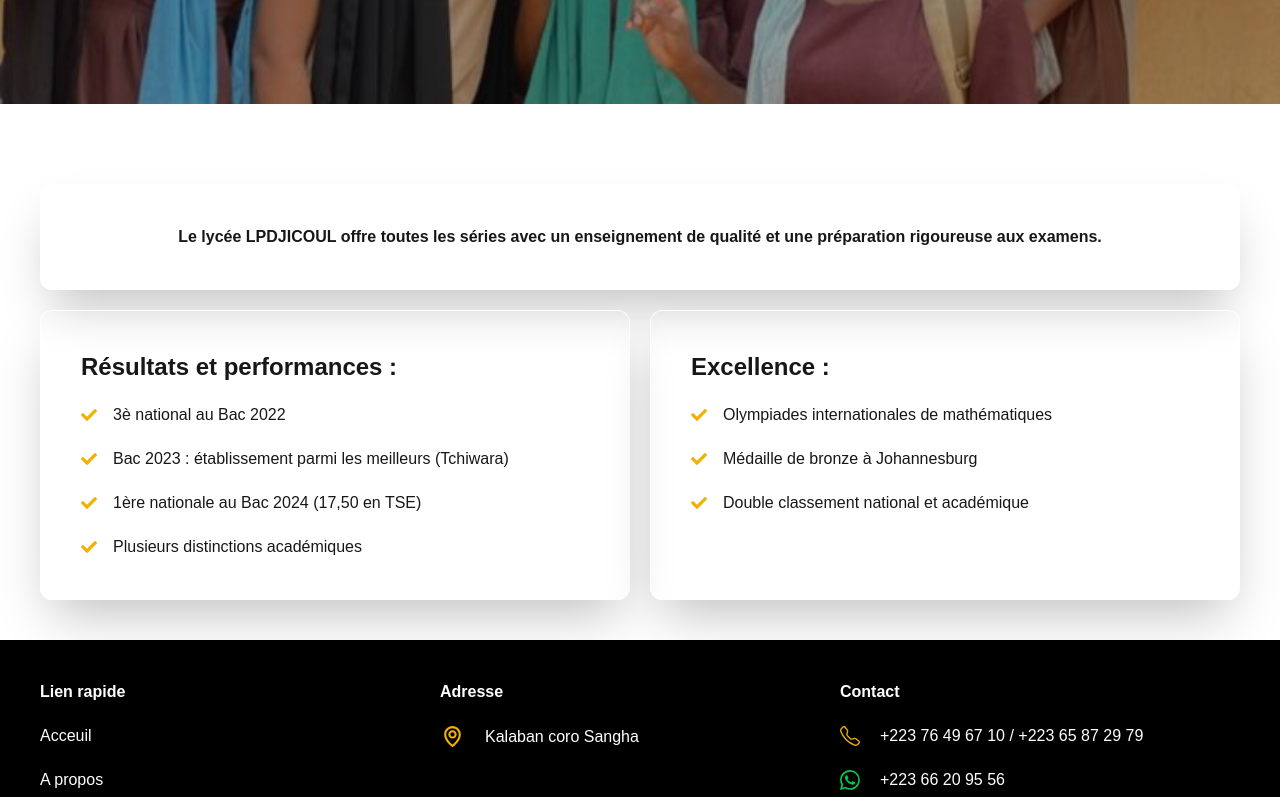
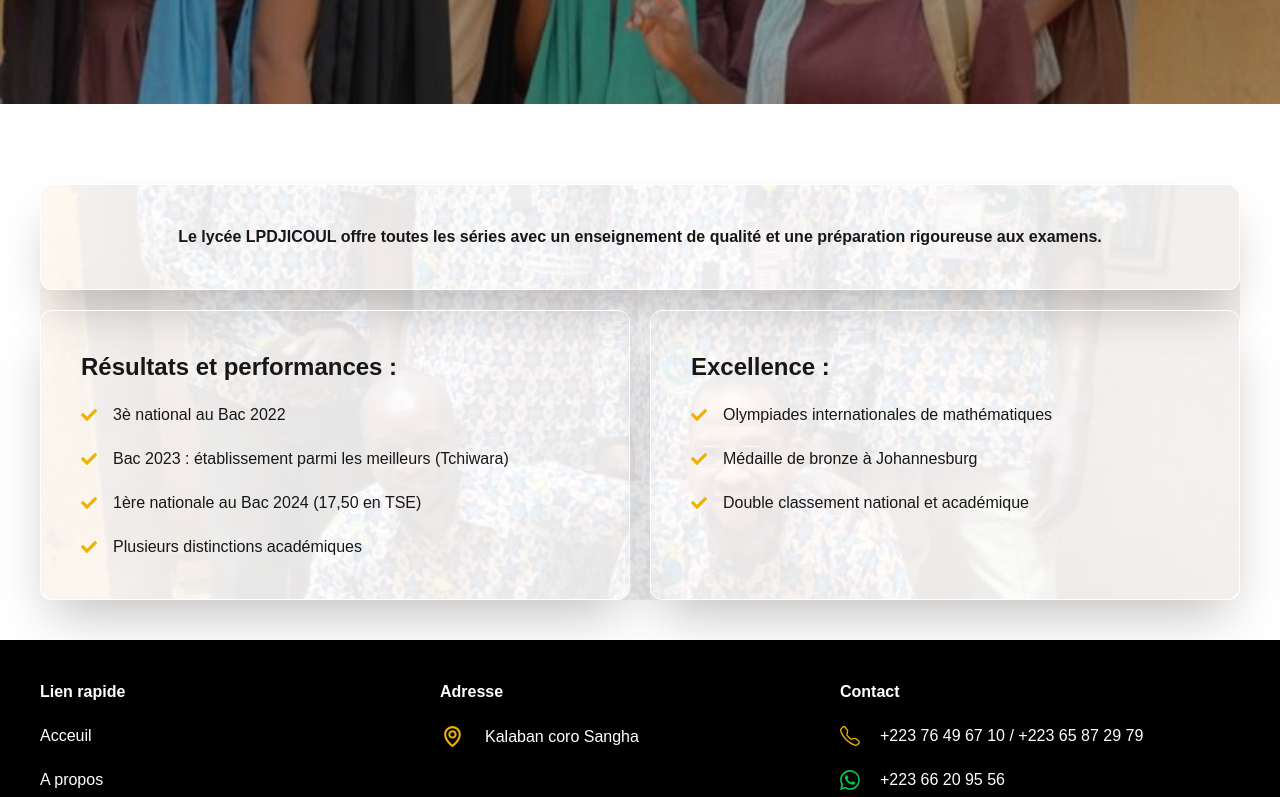
Before and after one commit to oumar-dev-app/emp-lycee, a Next.js app: page /espace-secondaire in a window 1280 px wide. Shown: the part 525-1322 px from the top of the page. Built offline with nearby package versions, Linux system fonts and the light colour scheme.

Commit message:
Ajout des arriere plan au different page

```diff
--- a/_Components/Promoteur.tsx
+++ b/_Components/Promoteur.tsx
@@ -1,22 +1,37 @@
 import Adresse from './Adresse';
 const image = [
     {
-            id:1,
-            img:"/promoteur.jpg",
-            title:"promoteur"
+        id: 1,
+        img: "/promoteur.jpg",
+        title: "promoteur"
     }
 ]
+
+const bgImage = [
+    {
+        id: 1,
+        image: "/apropos.jpg"
+    }
+]
+
 function Promoteur() {
     return (
         <div className='max-w-7xl m-auto p-10 mt-10'>
-
+            {
+                bgImage.map((item) => (
+                    <div
+                        style={{ backgroundImage: `url(${item.image})` }}
+                        key={item.id}
+                        className='w-full h-full bg-cover bg-center rounded-2xl'
+                    >
+                        <div className="bg-white/90 w-full h-full">
                             <div className='grid grid-cols-1 md:grid-cols-2 gap-5'>
                                 <div className='shadow-2xl rounded-xl'>
                                     {
                                         image.map((item) => (
                                             <div key={item.id}
                                                 className=' h-140 w-full bg-cover bg-center rounded-xl'
-                                style={{backgroundImage:`url(${item.img})`}}
+                                                style={{ backgroundImage: `url(${item.img})` }}
                                             >
                                             </div>
                                         ))
@@ -34,6 +49,14 @@
                             </div>
                              <Adresse />
                         </div>
+
+
+                    </div>
+                ))
+            }
+
+
+        </div>
     )
 }
 
--- a/_Components/Space-primaire.tsx
+++ b/_Components/Space-primaire.tsx
@@ -2,9 +2,25 @@ import React from 'react'
 import Image from 'next/image';
 import { FaCheck } from 'react-icons/fa';
 
+const bgImage = [
+  {
+    id: 1,
+    image: "/apropos.jpg"
+  }
+]
+
 function Space_primaire() {
   return (
     <div className='max-w-7xl m-auto p-10 mt-10'>
+
+      {
+        bgImage.map((item) => (
+          <div
+            style={{ backgroundImage: `url(${item.image})` }}
+            key={item.id}
+            className='w-full h-full bg-cover bg-center rounded-2xl'
+          >
+            <div className="bg-white/90 w-full h-full">
               <div className='l space-y-5'>
                 <div className='border border-white shadow-2xl p-10 rounded-xl space-y-5' >
                   <p className='font-bold  text-center'>L’école fondamentale EPMS assure une formation solide du primaire jusqu’au collège avec un encadrement de qualité.</p>
@@ -13,25 +29,33 @@ function Space_primaire() {
                   <div className='border border-white shadow-2xl p-10 rounded-xl space-y-5' >
                     <h1 className='text-2xl font-bold'>Résultats:</h1>
                     <ul className='space-y-5'>
-              <li className='flex items-center gap-4'> <FaCheck  className="text-yellow-500"/> DEF 2020 : 100% </li>
-              <li className='flex items-center gap-4'> <FaCheck  className="text-yellow-500"/> DEF 2021 : 3 élèves parmi les 10 meilleurs </li>
-              <li className='flex items-center gap-4'> <FaCheck  className="text-yellow-500"/> DEF 2022 : 95%  </li>
-              <li className='flex items-center gap-4'> <FaCheck  className="text-yellow-500"/> DEF 2023 : 90% </li>
-               <li className='flex items-center gap-4'> <FaCheck  className="text-yellow-500"/> DEF 2024 : 97% </li>
+                      <li className='flex items-center gap-4'> <FaCheck className="text-yellow-500" /> DEF 2020 : 100% </li>
+                      <li className='flex items-center gap-4'> <FaCheck className="text-yellow-500" /> DEF 2021 : 3 élèves parmi les 10 meilleurs </li>
+                      <li className='flex items-center gap-4'> <FaCheck className="text-yellow-500" /> DEF 2022 : 95%  </li>
+                      <li className='flex items-center gap-4'> <FaCheck className="text-yellow-500" /> DEF 2023 : 90% </li>
+                      <li className='flex items-center gap-4'> <FaCheck className="text-yellow-500" /> DEF 2024 : 97% </li>
                     </ul>
                   </div>
 
                   <div className='border border-white shadow-2xl p-10 rounded-xl space-y-5'>
                     <h1 className='text-2xl font-bold'>Atouts spécifiques :</h1>
-            <p className='flex items-center gap-4'> <FaCheck  className="text-yellow-500"/>Cours d’informatique gratuits</p>
-            <p className='flex items-center gap-4'> <FaCheck  className="text-yellow-500"/>Encadrement personnalisé </p>
-            <p className='flex items-center gap-4'> <FaCheck  className="text-yellow-500"/>Bon taux de réussite  </p>
+                    <p className='flex items-center gap-4'> <FaCheck className="text-yellow-500" />Cours d’informatique gratuits</p>
+                    <p className='flex items-center gap-4'> <FaCheck className="text-yellow-500" />Encadrement personnalisé </p>
+                    <p className='flex items-center gap-4'> <FaCheck className="text-yellow-500" />Bon taux de réussite  </p>
                   </div>
                 </div>
 
               </div>
 
             </div>
+
+
+          </div>
+        ))
+      }
+
+
+    </div>
   )
 }
 
--- a/_Components/Space-secondair.tsx
+++ b/_Components/Space-secondair.tsx
@@ -1,10 +1,24 @@
 import React from 'react'
 import { FaCheck } from 'react-icons/fa';
 
+const bgImage = [
+  {
+    id: 1,
+    image: "/apropos.jpg"
+  }
+]
+
 function Space_secondaire() {
   return (
-    <div className='max-w-7xl m-auto p-4 md:p-10 mt-10'>
-
+    <div className='max-w-7xl m-auto p-4 md:p-10 mt-10 '>
+      {
+        bgImage.map((item) => (
+          <div
+            style={{ backgroundImage: `url(${item.image})` }}
+            key={item.id}
+            className='w-full h-full bg-cover bg-center rounded-2xl'
+          >
+            <div className="bg-white/90 w-full h-full">
               <div className='space-y-5'>
 
                 <div className='border border-white shadow-2xl p-6 md:p-10 rounded-xl space-y-5'>
@@ -20,16 +34,16 @@ function Space_secondaire() {
                     <h1 className='text-2xl font-bold'>Résultats et performances :</h1>
                     <ul className='space-y-5'>
                       <li className='flex items-center gap-4'>
-                <FaCheck className="text-yellow-500"/> 3è national au Bac 2022
+                        <FaCheck className="text-yellow-500" /> 3è national au Bac 2022
                       </li>
                       <li className='flex items-center gap-4'>
-                <FaCheck className="text-yellow-500"/> Bac 2023 : établissement parmi les meilleurs (Tchiwara)
+                        <FaCheck className="text-yellow-500" /> Bac 2023 : établissement parmi les meilleurs (Tchiwara)
                       </li>
                       <li className='flex items-center gap-4'>
-                <FaCheck className="text-yellow-500"/> 1ère nationale au Bac 2024 (17,50 en TSE)
+                        <FaCheck className="text-yellow-500" /> 1ère nationale au Bac 2024 (17,50 en TSE)
                       </li>
                       <li className='flex items-center gap-4'>
-                <FaCheck className="text-yellow-500"/> Plusieurs distinctions académiques
+                        <FaCheck className="text-yellow-500" /> Plusieurs distinctions académiques
                       </li>
                     </ul>
                   </div>
@@ -37,13 +51,13 @@ function Space_secondaire() {
                   <div className='border border-white shadow-2xl p-6 md:p-10 rounded-xl space-y-5'>
                     <h1 className='text-2xl font-bold'>Excellence :</h1>
                     <p className='flex items-center gap-4'>
-              <FaCheck className="text-yellow-500"/>Olympiades internationales de mathématiques
+                      <FaCheck className="text-yellow-500" />Olympiades internationales de mathématiques
                     </p>
                     <p className='flex items-center gap-4'>
-              <FaCheck className="text-yellow-500"/>Médaille de bronze à Johannesburg
+                      <FaCheck className="text-yellow-500" />Médaille de bronze à Johannesburg
                     </p>
                     <p className='flex items-center gap-4'>
-              <FaCheck className="text-yellow-500"/>Double classement national et académique
+                      <FaCheck className="text-yellow-500" />Double classement national et académique
                     </p>
                   </div>
 
@@ -51,6 +65,14 @@ function Space_secondaire() {
 
               </div>
             </div>
+
+
+          </div>
+        ))
+      }
+
+
+    </div>
   )
 }
 
--- a/app/actualite/page.tsx
+++ b/app/actualite/page.tsx
@@ -1,35 +1,58 @@
 import SliderAcutialite from "@/_Components/SliderActualite";
 import { FaCheck } from "react-icons/fa";
+
+
+const bgImage = [
+    {
+        id: 1,
+        image: "/apropos.jpg"
+    }
+]
 
 export default function ActualitePage() {
     return (
         <div>
             <SliderAcutialite />
             <div className='max-w-7xl m-auto p-10 mt-10'>
+                {
+                    bgImage.map((item) => (
+                        <div
+                            style={{ backgroundImage: `url(${item.image})` }}
+                            key={item.id}
+                            className='w-full h-full bg-cover bg-center rounded-2xl'
+                        >
+                            <div className="bg-white/90 w-full h-full">
                                 <div className="grid grid-cols-1 md:grid-cols-2 gap-5">
                                     <div className='border border-white shadow-2xl p-10 rounded-xl space-y-5'>
                                         <h1 className='text-2xl font-bold'>Performances et distinctions :</h1>
-                        <p className='flex items-center gap-4'> <FaCheck  className="text-yellow-500"/> 1er du CAP de Kalaban-Coro et 5è national au DEF 2019 (Kossi Roland KPADENOU)</p>
-                        <p className='flex items-center gap-4'> <FaCheck  className="text-yellow-500"/>  DEF 2020 : 100%</p>
-                        <p className='flex items-center gap-4'> <FaCheck  className="text-yellow-500"/>DEF 2021 : plusieurs élèves classés parmi les meilleurs</p>
-                        <p className='flex items-center gap-4'> <FaCheck  className="text-yellow-500"/> DEF 2022 : 95%</p>
-                        <p className='flex items-center gap-4'> <FaCheck  className="text-yellow-500"/>DEF 2022 : 95%</p>
-                        <p className='flex items-center gap-4'> <FaCheck  className="text-yellow-500"/>DEF 2023 : 90%</p>
-                        <p className='flex items-center gap-4'> <FaCheck  className="text-yellow-500"/> DEF 2024 : 97% </p>
+                                        <p className='flex items-center gap-4'> <FaCheck className="text-yellow-500" /> 1er du CAP de Kalaban-Coro et 5è national au DEF 2019 (Kossi Roland KPADENOU)</p>
+                                        <p className='flex items-center gap-4'> <FaCheck className="text-yellow-500" />  DEF 2020 : 100%</p>
+                                        <p className='flex items-center gap-4'> <FaCheck className="text-yellow-500" />DEF 2021 : plusieurs élèves classés parmi les meilleurs</p>
+                                        <p className='flex items-center gap-4'> <FaCheck className="text-yellow-500" /> DEF 2022 : 95%</p>
+                                        <p className='flex items-center gap-4'> <FaCheck className="text-yellow-500" />DEF 2022 : 95%</p>
+                                        <p className='flex items-center gap-4'> <FaCheck className="text-yellow-500" />DEF 2023 : 90%</p>
+                                        <p className='flex items-center gap-4'> <FaCheck className="text-yellow-500" /> DEF 2024 : 97% </p>
                                     </div>
                                     <div className='border border-white shadow-2xl p-10 rounded-xl space-y-5'>
                                         <h1 className='text-2xl font-bold'>Baccalauréat :</h1>
-                        <p className='flex items-center gap-4'> <FaCheck  className="text-yellow-500"/>3è national au Bac 2022 </p>
-                        <p className='flex items-center gap-4'> <FaCheck  className="text-yellow-500"/>Bac 2023 : établissement distingué</p>
-                        <p className='flex items-center gap-4'> <FaCheck  className="text-yellow-500"/> Bac 2024 : 1ère nationale </p>
+                                        <p className='flex items-center gap-4'> <FaCheck className="text-yellow-500" />3è national au Bac 2022 </p>
+                                        <p className='flex items-center gap-4'> <FaCheck className="text-yellow-500" />Bac 2023 : établissement distingué</p>
+                                        <p className='flex items-center gap-4'> <FaCheck className="text-yellow-500" /> Bac 2024 : 1ère nationale </p>
                                     </div>
                                     <div className='border border-white shadow-2xl p-10 rounded-xl space-y-5'>
                                         <h1 className='text-2xl font-bold'>Concours internationaux :</h1>
-                        <p className='flex items-center gap-4'> <FaCheck  className="text-yellow-500"/>Olympiades de mathématiques 2024 : médaille de bronze
+                                        <p className='flex items-center gap-4'> <FaCheck className="text-yellow-500" />Olympiades de mathématiques 2024 : médaille de bronze
                                         </p>
-                        <p className='flex items-center gap-4'> <FaCheck  className="text-yellow-500"/>Olympiades 2025 : 1ère et 2ème places académiques</p>
+                                        <p className='flex items-center gap-4'> <FaCheck className="text-yellow-500" />Olympiades 2025 : 1ère et 2ème places académiques</p>
                                     </div>
                                 </div>
+                            </div>
+
+
+                        </div>
+                    ))
+                }
+
             </div>
 
         </div>
```
Lines whose indentation alone changed are shown as unchanged.
